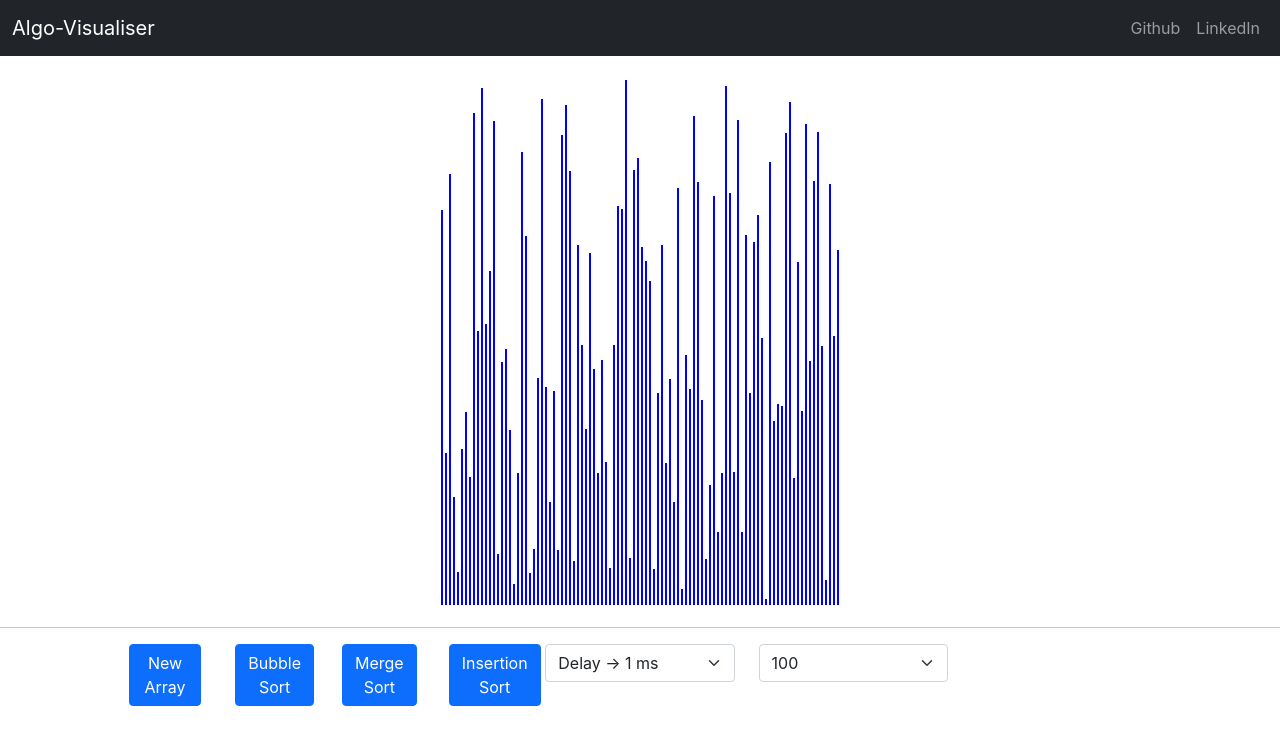
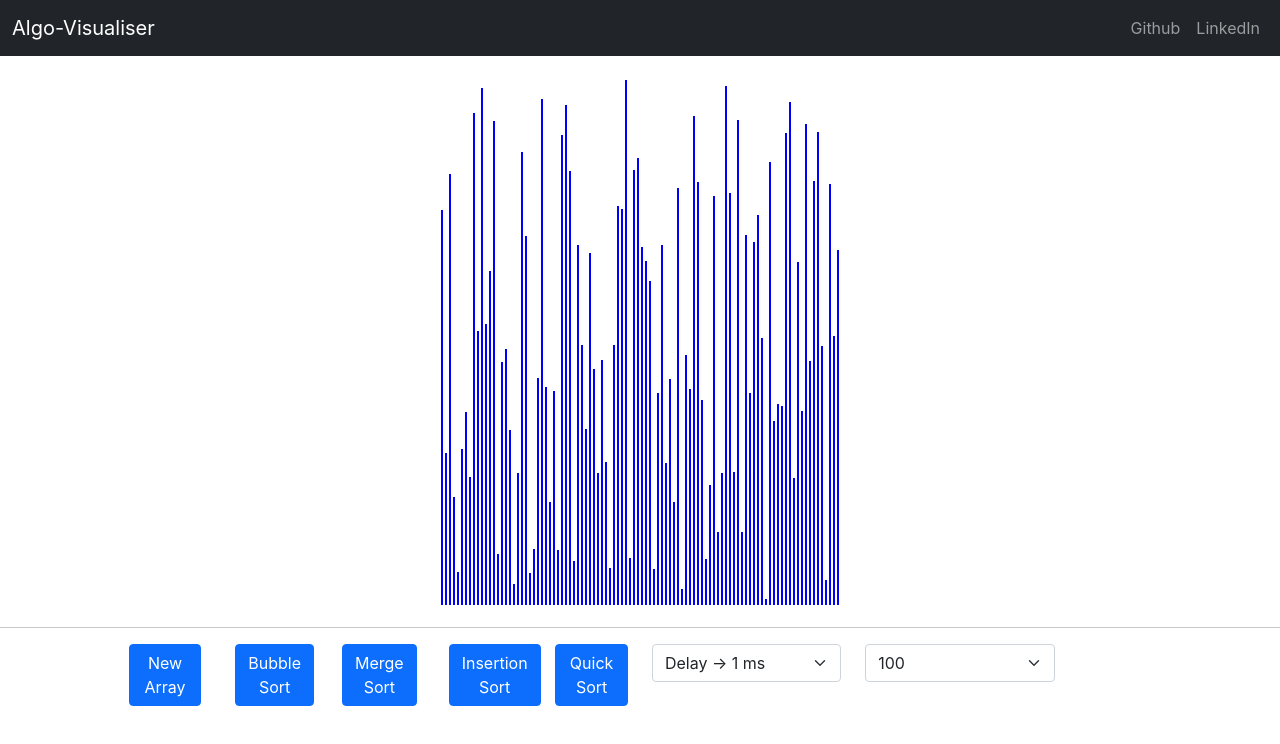
Before and after one commit to Ankur2491/Sorting-Visualiser, a React (Create React App) app: page / in a window 1280 px wide. Shown: the top 744 px of the page. Built offline with nearby package versions, Linux system fonts and the light colour scheme.

Commit message:
Added quicksort

```diff
--- a/src/Algorithms/QuickSort.js
+++ b/src/Algorithms/QuickSort.js
@@ -1,4 +1,4 @@
-export function getMergeSortAnimations(array) {
+export function getQuickSortAnimations(array) {
     const animations = [];
     if (array.length <= 1) return array;
     quickSort(array, 0, array.length - 1, animations);
--- a/src/Visualiser/Visualiser.jsx
+++ b/src/Visualiser/Visualiser.jsx
@@ -2,7 +2,8 @@ import React from 'react';
 import './Visualiser.css';
 import {getMergeSortAnimations} from '../Algorithms/MergeSort';
 import {getBubbleSortAnimations} from '../Algorithms/BubbleSort';
-import { getInsertionSortAnimations } from '../Algorithms/InsertionSort';
+import {getInsertionSortAnimations} from '../Algorithms/InsertionSort';
+import {getQuickSortAnimations} from "../Algorithms/QuickSort";
 // Change this value for the speed of the animations.
 var ANIMATION_SPEED_MS = 1;
 
@@ -49,8 +50,13 @@ export default class Visualiser extends React.Component {
         this.renderAnimation(animations);
     }
 
-    insertionSort(){
+    insertionSort() {
         const animations = getInsertionSortAnimations(this.state.array);
+        this.renderAnimation(animations);
+    }
+
+    quickSort() {
+        const animations = getQuickSortAnimations(this.state.array);
         this.renderAnimation(animations);
     }
 
@@ -106,7 +112,14 @@ export default class Visualiser extends React.Component {
                             </button>
                         </div>
                         <div className="col-md-1">
-                            <button type="button" className="btn btn-primary" onClick={() => this.insertionSort()}>Insertion
+                            <button type="button" className="btn btn-primary"
+                                    onClick={() => this.insertionSort()}>Insertion
+                                Sort
+                            </button>
+                        </div>
+                        <div className="col-md-1">
+                            <button type="button" className="btn btn-primary"
+                                    onClick={() => this.quickSort()}>Quick
                                 Sort
                             </button>
                         </div>
```
